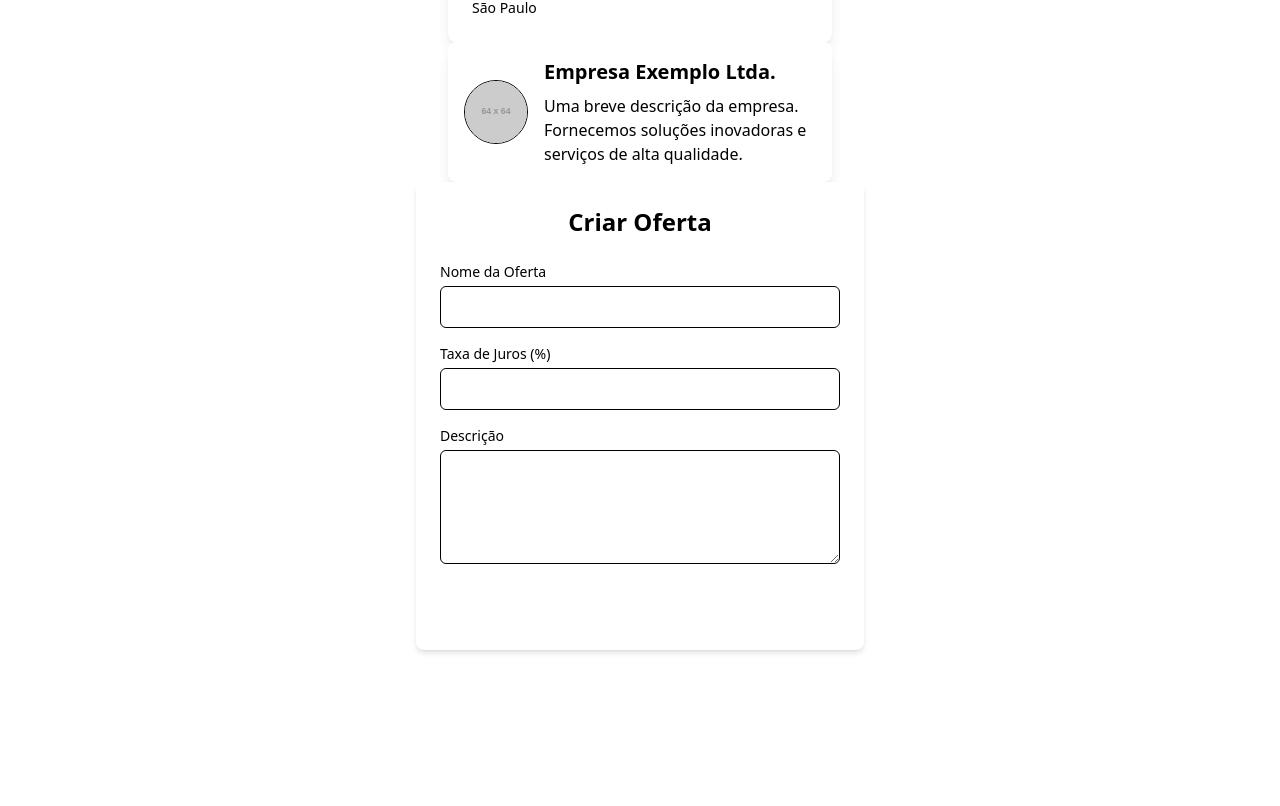
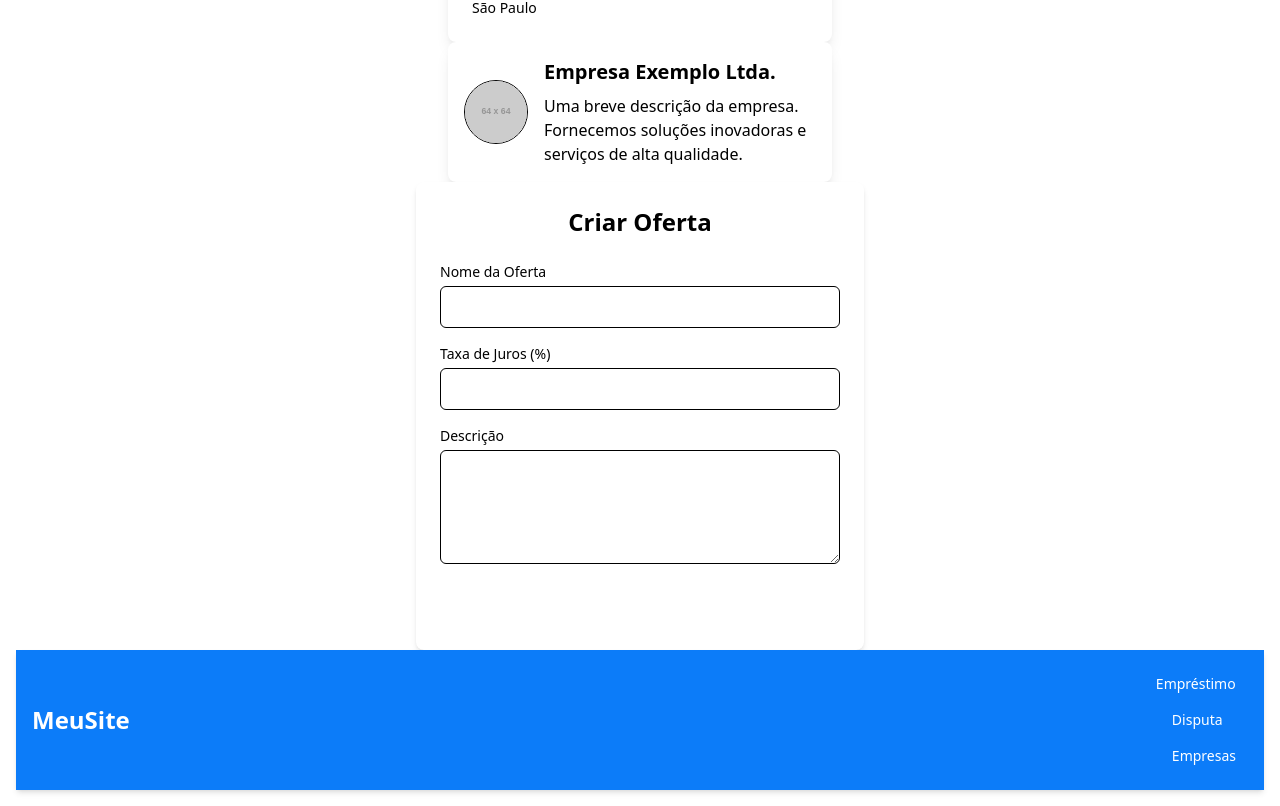
Before and after one commit to yuran-nhassengo/fronted-projecto-final-bytes, a React (Vite) app: page /login in a window 1280 px wide. Shown: the part 210-1016 px from the top of the page. Before the commit the page ends 876 px from the top, so only its background shows below. Built offline with nearby package versions, Linux system fonts and the light colour scheme.

Commit message:
Add navigationbar

```diff
--- a/src/App.jsx
+++ b/src/App.jsx
@@ -2,6 +2,7 @@
 import './App.css'
 import { CompanyCard } from './components/cards/emprestimo';
 import { CompanyProfileCard } from './components/cards/ofertas';
+import { Footer } from './components/navBar';
 import { CreateOfferForm } from './components/ofertas/ofertas';
 
 
@@ -26,9 +27,11 @@ const companyData2 = {
   return (
     <>
     <div className="p-4">
+
             <CompanyCard company={companyData} />
             <CompanyProfileCard company={companyData2} />
             <CreateOfferForm />
+            <Footer/>
         </div>
     </>
   )
--- /dev/null
+++ b/src/components/navBar/index.jsx
@@ -0,0 +1,10 @@
+import React from 'react'
+import { Navbar } from './navbar'
+
+export const Footer = () => {
+  return (
+    <div>
+      <Navbar/>
+    </div>
+  )
+}
--- /dev/null
+++ b/src/components/navBar/navbar.jsx
@@ -0,0 +1,38 @@
+import React from 'react';
+import { Link } from 'react-router-dom';
+
+export const Navbar = () => {
+    return (
+        <nav className="bg-blue p-4 shadow-md">
+            <div className="container mx-auto flex justify-between items-center">
+
+                <div className="text-white text-2xl font-bold">
+                    <p to="/" className="hover:text-gray-200">
+                        MeuSite
+                    </p>
+                </div>
+
+                <div className="space-x-4">
+                    <p
+                        to="/emprestimo"
+                        className="text-white hover:bg-blue px-3 py-2 rounded-md text-sm font-medium"
+                    >
+                        Empréstimo
+                    </p>
+                    <p
+                        to="/disputa"
+                        className="text-white hover:bg-blue px-3 py-2 rounded-md text-sm font-medium"
+                    >
+                        Disputa
+                    </p>
+                    <p
+                        to="/"
+                        className="text-white hover:bg-blue px-3 py-2 rounded-md text-sm font-medium"
+                    >
+                        Empresas
+                    </p>
+                </div>
+            </div>
+        </nav>
+    );
+};
```
